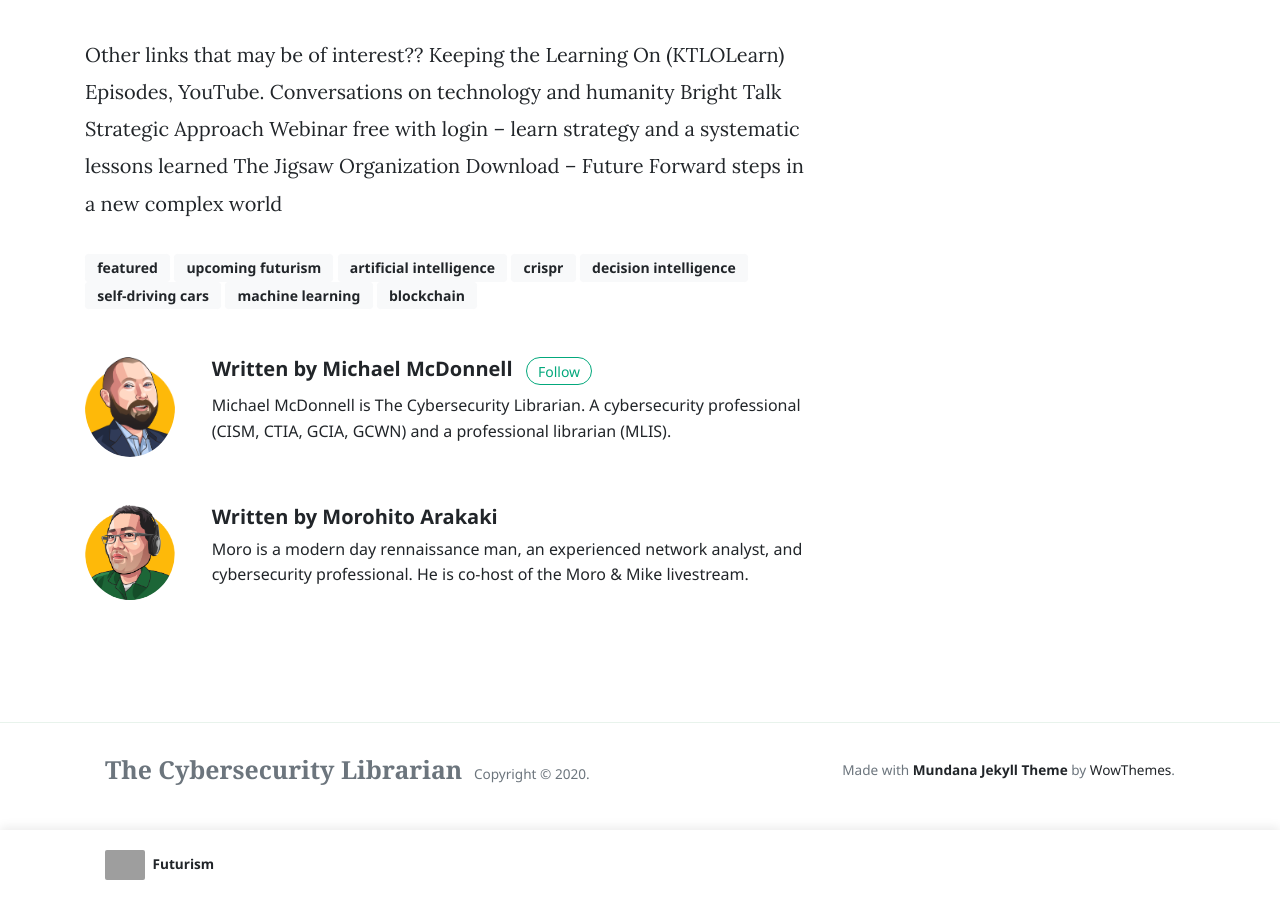
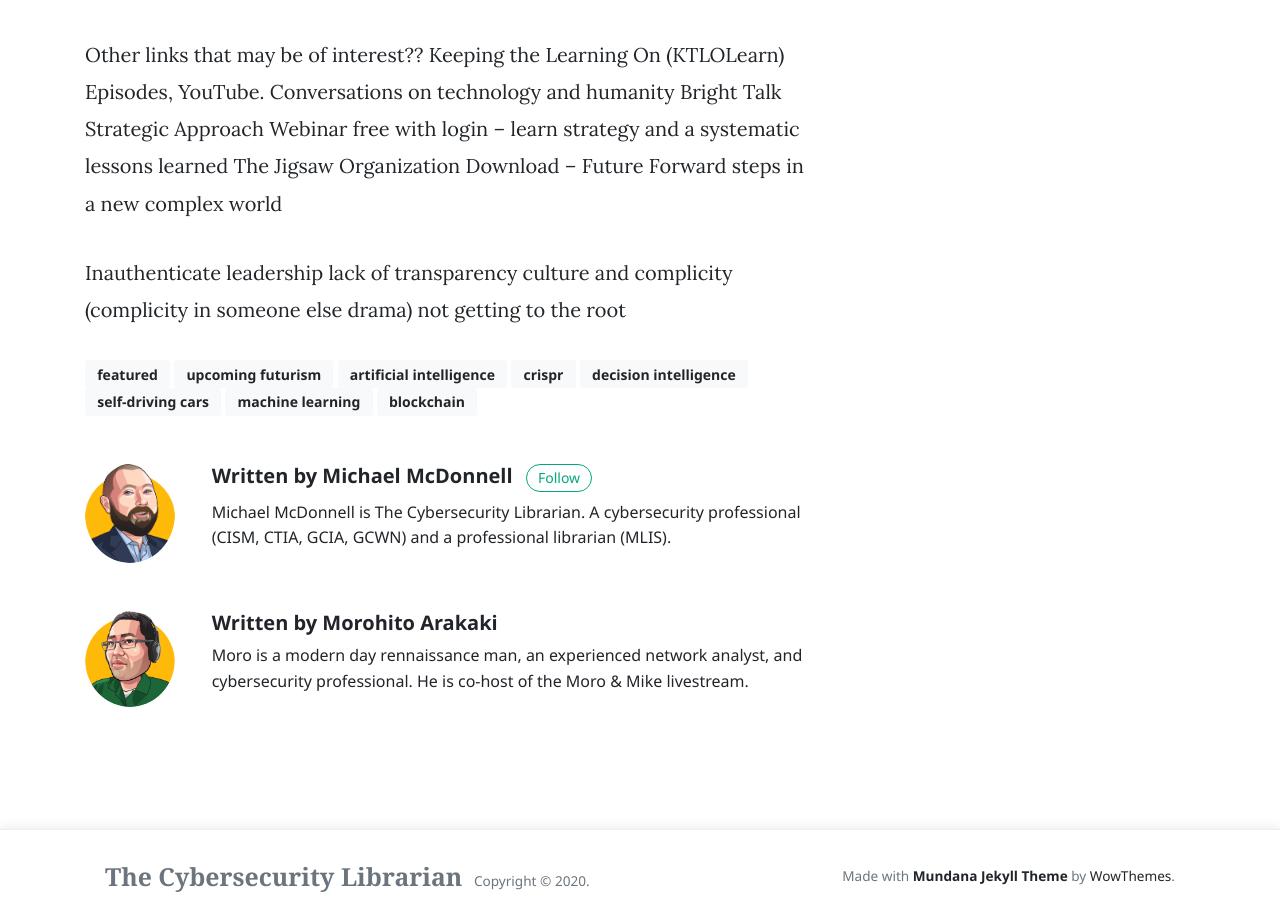
Before and after one commit to cyberlibrarian/cyberlibrarian.github.io, a Jekyll site: the page built from _posts/2020-08-20-Next-Level-Mentorship.md, in a window 1280 px wide and 900 px high, scrolled down 1533 px. Built offline with Jekyll 4.4.1, drawn with Linux system fonts in a browser that asks for light colours; nearby versions of some CDN libraries; comment, search, counter and statistics services are not loaded; grey boxes are pictures that could not be loaded.

Commit message:
updated mentorship post

```diff
--- a/_posts/2020-08-20-Next-Level-Mentorship.md
+++ b/_posts/2020-08-20-Next-Level-Mentorship.md
@@ -44,3 +44,8 @@ Other links that may be of interest??
 Keeping the Learning On (KTLOLearn) Episodes, YouTube. Conversations on technology and humanity
 Bright Talk Strategic Approach Webinar free with login – learn strategy and a systematic lessons learned
 The Jigsaw Organization Download – Future Forward steps in a new complex world
+
+Inauthenticate leadership
+lack of transparency
+culture and complicity (complicity in someone else drama)
+not getting to the root
```
